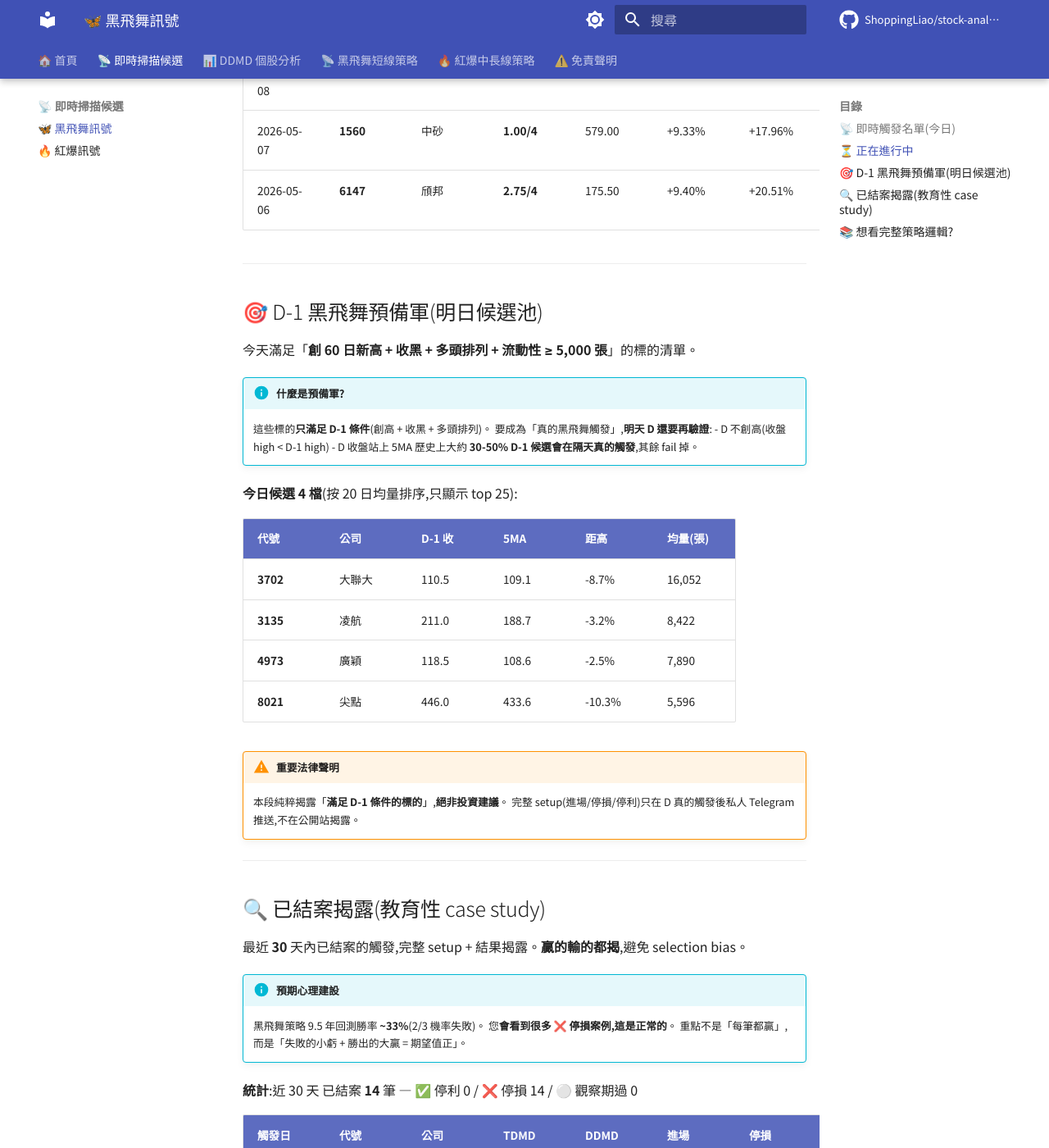
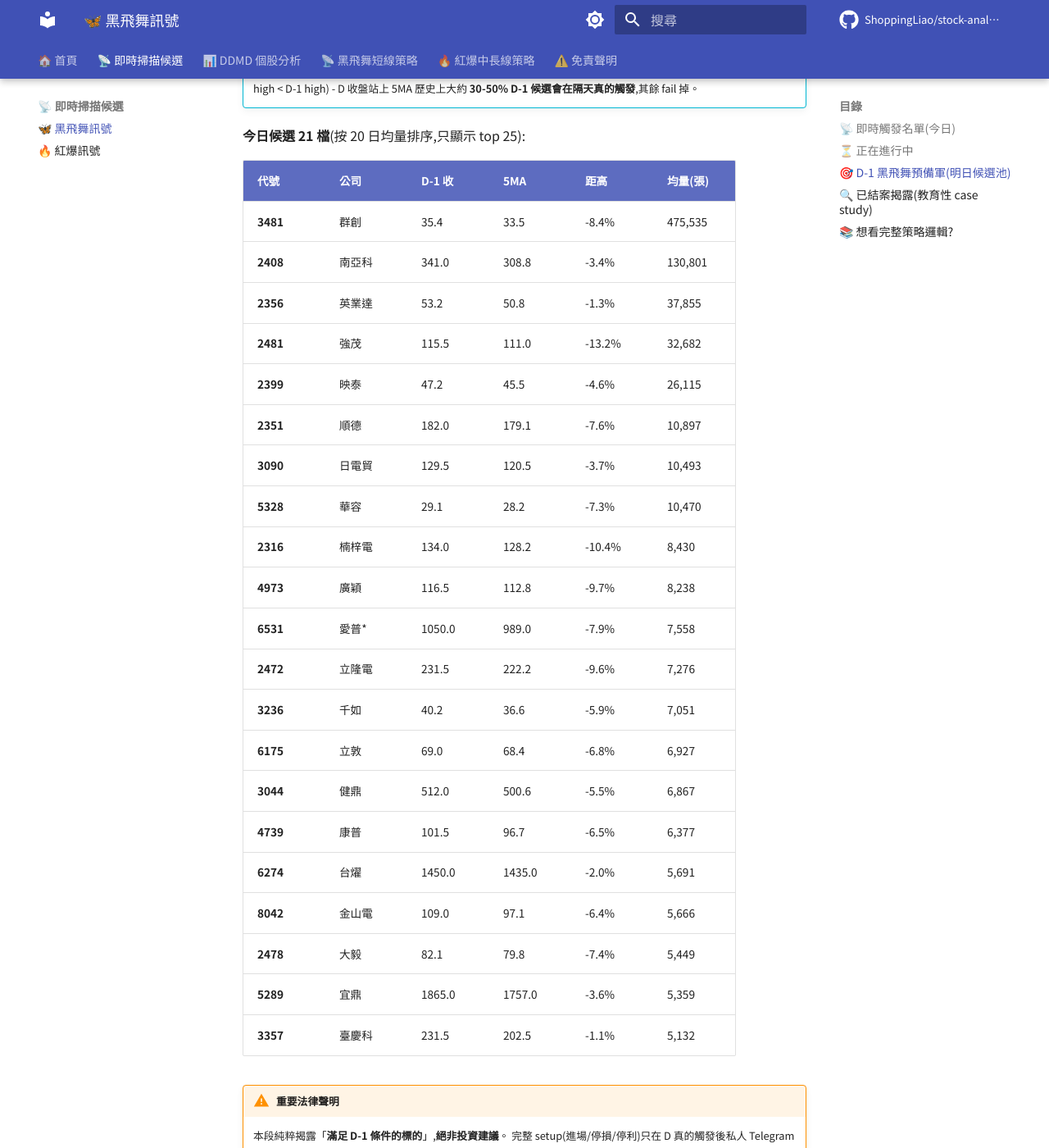
Before and after one commit to ShoppingLiao/stock-analysis-public, an MkDocs documentation site: the page built from docs/signals_black_butterfly.md, in a window 1280 px wide and 1400 px high, scrolled down 2633 px. Shown: the whole window at 82% size. Built offline with MkDocs 1.6.1 and Material for MkDocs 9.7.7, drawn with Linux system fonts in a browser that asks for light colours; comment, search, counter and statistics services are not loaded; some of the changed text lies outside the part shown.

Commit message:
docs(signals): update BB + RB (2026-05-14)

```diff
--- a/docs/signals_black_butterfly.md
+++ b/docs/signals_black_butterfly.md
@@ -27,32 +27,26 @@
 
 | 觸發日 | 代號 | 公司 | TDMD | 進場 | 最新 % | MFE | MAE | 狀態 |
 |--------|------|------|------|------|--------|-----|-----|------|
-| 2026-05-13 | **6278** | 台表科 | **1.25/4** | 204.00 | — | — | — | ⏸️ 待入場 |
-| 2026-05-13 | **3006** | 晶豪科 | **1.50/4** | 215.00 | — | — | — | ⏸️ 待入場 |
-| 2026-05-13 | **6196** | 帆宣 | **1.50/4** | 414.50 | — | — | — | ⏸️ 待入場 |
-| 2026-05-13 | **3443** | 創意 | **1.75/4** | 5305.00 | — | — | — | ⏸️ 待入場 |
-| 2026-05-13 | **5289** | 宜鼎 | **1.25/4** | 1745.00 | — | — | — | ⏸️ 待入場 |
-| 2026-05-13 | **8261** | 富鼎 | **1.00/4** | 131.50 | — | — | — | ⏸️ 待入場 |
-| 2026-05-13 | **2855** | 統一證 | **1.00/4** | 41.70 | — | — | — | ⏸️ 待入場 |
-| 2026-05-13 | **2351** | 順德 | **1.00/4** | 181.50 | — | — | — | ⏸️ 待入場 |
-| 2026-05-13 | **8299** | 群聯 | **1.25/4** | 2615.00 | — | — | — | ⏸️ 待入場 |
-| 2026-05-13 | **6016** | 康和證 | **2.00/4** | 23.30 | — | — | — | ⏸️ 待入場 |
-| 2026-05-13 | **2451** | 創見 | **2.00/4** | 325.50 | — | — | — | ⏸️ 待入場 |
-| 2026-05-13 | **6005** | 群益證 | **1.25/4** | 31.85 | — | — | — | ⏸️ 待入場 |
-| 2026-05-13 | **2108** | 南帝 | **2.00/4** | 27.85 | — | — | — | ⏸️ 待入場 |
-| 2026-05-13 | **2301** | 光寶科 | **2.00/4** | 211.50 | — | — | — | ⏸️ 待入場 |
-| 2026-05-12 | **3490** | 單井 | **1.75/4** | 31.05 | +4.51% | +9.50% | 1.45% | 🔵 追蹤中 |
-| 2026-05-11 | **5284** | jpp-KY | **1.50/4** | 367.00 | +7.36% | +10.35% | -2.72% | 🔵 追蹤中 |
-| 2026-05-11 | **3162** | 精確 | **1.50/4** | 90.50 | -3.31% | +0.66% | -4.75% | 🔵 追蹤中 |
-| 2026-05-11 | **3090** | 日電貿 | **2.00/4** | 116.50 | +5.15% | +8.15% | -3.43% | 🔵 追蹤中 |
-| 2026-05-11 | **6257** | 矽格 | **0.50/4** | 212.00 | +0.00% | +0.94% | -3.77% | 🔵 追蹤中 |
-| 2026-05-11 | **2327** | 國巨* | **1.25/4** | 395.00 | +6.33% | +8.86% | -1.14% | 🔵 追蹤中 |
-| 2026-05-08 | **8210** | 勤誠 | **1.75/4** | 1415.00 | +7.42% | +12.37% | 0.00% | 🔵 追蹤中 |
-| 2026-05-08 | **3033** | 威健 | **2.50/4** | 43.85 | -2.05% | +1.71% | -3.65% | 🔵 追蹤中 |
-| 2026-05-08 | **3209** | 全科 | **1.75/4** | 54.80 | +14.42% | +21.35% | 9.49% | 🔵 追蹤中 |
-| 2026-05-08 | **2382** | 廣達 | **1.25/4** | 341.00 | -0.15% | +1.91% | -1.61% | 🔵 追蹤中 |
-| 2026-05-07 | **1560** | 中砂 | **1.00/4** | 579.00 | +9.33% | +17.96% | -1.90% | 🔵 追蹤中 |
-| 2026-05-06 | **6147** | 頎邦 | **2.75/4** | 175.50 | +9.40% | +20.51% | 3.42% | 🔵 追蹤中 |
+| 2026-05-13 | **3006** | 晶豪科 | **1.50/4** | 215.00 | +10.70% | +10.70% | 6.74% | 🔵 追蹤中 |
+| 2026-05-13 | **6005** | 群益證 | **1.25/4** | 31.85 | -0.78% | +2.83% | -1.26% | 🔵 追蹤中 |
+| 2026-05-13 | **6196** | 帆宣 | **1.50/4** | 414.50 | +5.07% | +8.56% | -1.57% | 🔵 追蹤中 |
+| 2026-05-13 | **3443** | 創意 | **1.75/4** | 5305.00 | -4.34% | +3.96% | -4.71% | 🔵 追蹤中 |
+| 2026-05-13 | **5289** | 宜鼎 | **1.25/4** | 1745.00 | +6.88% | +10.89% | 6.02% | 🔵 追蹤中 |
+| 2026-05-13 | **8261** | 富鼎 | **1.00/4** | 131.50 | +3.42% | +10.27% | 3.42% | 🔵 追蹤中 |
+| 2026-05-13 | **2351** | 順德 | **1.00/4** | 181.50 | +0.28% | +8.54% | -2.48% | 🔵 追蹤中 |
+| 2026-05-13 | **8299** | 群聯 | **1.25/4** | 2615.00 | +10.13% | +10.13% | 7.65% | 🔵 追蹤中 |
+| 2026-05-13 | **2451** | 創見 | **2.00/4** | 325.50 | +5.84% | +7.99% | 2.46% | 🔵 追蹤中 |
+| 2026-05-13 | **2108** | 南帝 | **2.00/4** | 27.85 | -0.72% | +1.80% | -1.26% | 🔵 追蹤中 |
+| 2026-05-13 | **6278** | 台表科 | **1.25/4** | 204.00 | +10.78% | +10.78% | 3.92% | 🔵 追蹤中 |
+| 2026-05-12 | **3490** | 單井 | **1.75/4** | 31.05 | +14.81% | +14.81% | 1.45% | 🔵 追蹤中 |
+| 2026-05-11 | **5284** | jpp-KY | **1.50/4** | 367.00 | +5.18% | +10.35% | -2.72% | 🔵 追蹤中 |
+| 2026-05-11 | **3090** | 日電貿 | **2.00/4** | 116.50 | +11.16% | +15.45% | -3.43% | 🔵 追蹤中 |
+| 2026-05-11 | **6257** | 矽格 | **0.50/4** | 212.00 | -0.71% | +2.59% | -3.77% | 🔵 追蹤中 |
+| 2026-05-11 | **2327** | 國巨* | **1.25/4** | 395.00 | +16.96% | +16.96% | -1.14% | 🔵 追蹤中 |
+| 2026-05-08 | **3033** | 威健 | **2.50/4** | 43.85 | +5.82% | +6.61% | -3.65% | 🔵 追蹤中 |
+| 2026-05-08 | **3209** | 全科 | **1.75/4** | 54.80 | +15.88% | +21.35% | 9.49% | 🔵 追蹤中 |
+| 2026-05-07 | **1560** | 中砂 | **1.00/4** | 579.00 | +12.26% | +17.96% | -1.90% | 🔵 追蹤中 |
+| 2026-05-06 | **6147** | 頎邦 | **2.75/4** | 175.50 | +6.27% | +20.51% | 3.42% | 🔵 追蹤中 |
 
 
 ---
@@ -68,14 +62,31 @@
     - D 收盤站上 5MA
     歷史上大約 **30-50% D-1 候選會在隔天真的觸發**,其餘 fail 掉。
 
-**今日候選 4 檔**(按 20 日均量排序,只顯示 top 25):
+**今日候選 21 檔**(按 20 日均量排序,只顯示 top 25):
 
 | 代號 | 公司 | D-1 收 | 5MA | 距高 | 均量(張) |
 |------|------|--------|-----|------|---------|
-| **3702** | 大聯大 | 110.5 | 109.1 | -8.7% | 16,052 |
-| **3135** | 凌航 | 211.0 | 188.7 | -3.2% | 8,422 |
-| **4973** | 廣穎 | 118.5 | 108.6 | -2.5% | 7,890 |
-| **8021** | 尖點 | 446.0 | 433.6 | -10.3% | 5,596 |
+| **3481** | 群創 | 35.4 | 33.5 | -8.4% | 475,535 |
+| **2408** | 南亞科 | 341.0 | 308.8 | -3.4% | 130,801 |
+| **2356** | 英業達 | 53.2 | 50.8 | -1.3% | 37,855 |
+| **2481** | 強茂 | 115.5 | 111.0 | -13.2% | 32,682 |
+| **2399** | 映泰 | 47.2 | 45.5 | -4.6% | 26,115 |
+| **2351** | 順德 | 182.0 | 179.1 | -7.6% | 10,897 |
+| **3090** | 日電貿 | 129.5 | 120.5 | -3.7% | 10,493 |
+| **5328** | 華容 | 29.1 | 28.2 | -7.3% | 10,470 |
+| **2316** | 楠梓電 | 134.0 | 128.2 | -10.4% | 8,430 |
+| **4973** | 廣穎 | 116.5 | 112.8 | -9.7% | 8,238 |
+| **6531** | 愛普* | 1050.0 | 989.0 | -7.9% | 7,558 |
+| **2472** | 立隆電 | 231.5 | 222.2 | -9.6% | 7,276 |
+| **3236** | 千如 | 40.2 | 36.6 | -5.9% | 7,051 |
+| **6175** | 立敦 | 69.0 | 68.4 | -6.8% | 6,927 |
+| **3044** | 健鼎 | 512.0 | 500.6 | -5.5% | 6,867 |
+| **4739** | 康普 | 101.5 | 96.7 | -6.5% | 6,377 |
+| **6274** | 台燿 | 1450.0 | 1435.0 | -2.0% | 5,691 |
+| **8042** | 金山電 | 109.0 | 97.1 | -6.4% | 5,666 |
+| **2478** | 大毅 | 82.1 | 79.8 | -7.4% | 5,449 |
+| **5289** | 宜鼎 | 1865.0 | 1757.0 | -3.6% | 5,359 |
+| **3357** | 臺慶科 | 231.5 | 202.5 | -1.1% | 5,132 |
 
 !!! warning "重要法律聲明"
     本段純粹揭露「**滿足 D-1 條件的標的**」,**絕非投資建議**。
@@ -93,24 +104,30 @@
     您**會看到很多 ❌ 停損案例,這是正常的**。
     重點不是「每筆都贏」,而是「失敗的小虧 + 勝出的大贏 = 期望值正」。
 
-**統計**:近 30 天 已結案 **14** 筆 — ✅ 停利 0 / ❌ 停損 14 / ⚪ 觀察期過 0
+**統計**:近 30 天 已結案 **20** 筆 — ✅ 停利 1 / ❌ 停損 19 / ⚪ 觀察期過 0
 
 | 觸發日 | 代號 | 公司 | TDMD | DDMD | 進場 | 停損 | 停利 | 結果 | 報酬 | MFE | MAE |
 |--------|------|------|------|------|------|------|------|------|------|-----|-----|
+| 2026-05-13 | **2855** | 統一證 | **1.00** | — | 41.70 | 40.85 | 45.87 | 🟢 ❌ 停損 | -2.04% | +1.68% | -4.08% |
+| 2026-05-13 | **6016** | 康和證 | **2.00** | — | 23.30 | 22.75 | 25.63 | 🟢 ❌ 停損 | -2.36% | +3.65% | -4.72% |
+| 2026-05-13 | **2301** | 光寶科 | **2.00** | — | 211.50 | 209.00 | 232.65 | 🟢 ❌ 停損 | -1.18% | +-0.24% | -4.02% |
 | 2026-05-11 | **2891** | 中信金 | **2.00** | — | 55.30 | 54.20 | 60.83 | 🟢 ❌ 停損 | -1.99% | +-0.72% | -3.25% |
+| 2026-05-11 | **6026** | 福邦證 | **2.00** | — | 16.60 | 16.00 | 18.26 | 🟢 ❌ 停損 | -3.61% | +1.81% | -4.82% |
+| 2026-05-11 | **6261** | 久元 | **1.25** | — | 121.00 | 115.50 | 133.10 | 🟢 ❌ 停損 | -4.55% | +1.65% | -7.02% |
+| 2026-05-11 | **3162** | 精確 | **1.50** | — | 90.50 | 85.60 | 99.55 | 🟢 ❌ 停損 | -5.41% | +0.66% | -8.18% |
+| 2026-05-11 | **2342** | 茂矽 | **2.75** | — | 43.05 | 41.65 | 47.36 | 🟢 ❌ 停損 | -3.25% | +4.07% | -4.99% |
 | 2026-05-11 | **2356** | 英業達 | **1.25** | — | 50.20 | 48.60 | 55.22 | 🟢 ❌ 停損 | -3.19% | +0.40% | -4.88% |
-| 2026-05-11 | **2342** | 茂矽 | **2.75** | — | 43.05 | 41.65 | 47.36 | 🟢 ❌ 停損 | -3.25% | +4.07% | -4.99% |
-| 2026-05-11 | **6261** | 久元 | **1.25** | — | 121.00 | 115.50 | 133.10 | 🟢 ❌ 停損 | -4.55% | +1.65% | -7.02% |
-| 2026-05-11 | **6026** | 福邦證 | **2.00** | — | 16.60 | 16.00 | 18.26 | 🟢 ❌ 停損 | -3.61% | +1.81% | -4.82% |
+| 2026-05-08 | **6174** | 安碁 | **3.25** | — | 41.00 | 38.15 | 45.10 | 🟢 ❌ 停損 | -4.02% | +7.20% | -8.05% |
+| 2026-05-08 | **8210** | 勤誠 | **1.75** | — | 1415.00 | 1215.00 | 1556.50 | 🔴 ✅ 停利 | +3.18% | +12.37% | 0.00% |
+| 2026-05-08 | **4967** | 十銓 | **1.75** | — | 298.00 | 281.00 | 327.80 | 🟢 ❌ 停損 | -5.70% | +-2.52% | -6.71% |
+| 2026-05-08 | **2885** | 元大金 | **1.50** | — | 56.50 | 54.90 | 62.15 | 🟢 ❌ 停損 | -2.83% | +1.42% | -3.36% |
 | 2026-05-08 | **2330** | 台積電 | **1.50** | [20/20 →](https://shoppingliao.github.io/stock-analysis-public/reports/2330_%E5%8F%B0%E7%A9%8D%E9%9B%BB_DDMD_2026-05-07/) | 2300.00 | 2240.00 | 2530.00 | 🟢 ❌ 停損 | -2.61% | +-0.87% | -3.91% |
-| 2026-05-08 | **2885** | 元大金 | **1.50** | — | 56.50 | 54.90 | 62.15 | 🟢 ❌ 停損 | -2.83% | +1.42% | -3.36% |
-| 2026-05-08 | **4967** | 十銓 | **1.75** | — | 298.00 | 281.00 | 327.80 | 🟢 ❌ 停損 | -5.70% | +-2.52% | -6.71% |
-| 2026-05-08 | **6174** | 安碁 | **3.25** | — | 41.00 | 38.15 | 45.10 | 🟢 ❌ 停損 | -4.02% | +7.20% | -8.05% |
+| 2026-05-08 | **2382** | 廣達 | **1.25** | [16/20 →](https://shoppingliao.github.io/stock-analysis-public/reports/2382_%E5%BB%A3%E9%81%94_DDMD_2026-05-05/) | 341.00 | 333.00 | 375.10 | 🟢 ❌ 停損 | -2.35% | +3.08% | -2.35% |
+| 2026-05-07 | **2345** | 智邦 | **0.75** | — | 2550.00 | 2300.00 | 2805.00 | 🟢 ❌ 停損 | -4.51% | +5.69% | -9.61% |
+| 2026-05-07 | **6451** | 訊芯-KY | **1.75** | — | 488.00 | 453.00 | 536.80 | 🟢 ❌ 停損 | -7.17% | +0.41% | -9.63% |
 | 2026-05-07 | **3042** | 晶技 | **2.25** | [13/20 →](https://shoppingliao.github.io/stock-analysis-public/reports/3042_%E6%99%B6%E6%8A%80_DDMD_2026-05-06/) | 162.50 | 146.50 | 178.75 | 🟢 ❌ 停損 | -9.85% | +3.38% | -9.85% |
-| 2026-05-07 | **6451** | 訊芯-KY | **1.75** | — | 488.00 | 453.00 | 536.80 | 🟢 ❌ 停損 | -7.17% | +0.41% | -9.63% |
-| 2026-05-07 | **2345** | 智邦 | **0.75** | — | 2550.00 | 2300.00 | 2805.00 | 🟢 ❌ 停損 | -4.51% | +5.69% | -9.61% |
+| 2026-05-05 | **3665** | 貿聯-KY | **1.50** | [18/20 →](https://shoppingliao.github.io/stock-analysis-public/reports/3665_%E8%B2%BF%E8%81%AF_DDMD_2026-05-06/) | 2875.00 | 2800.00 | 3162.50 | 🟢 ❌ 停損 | -2.61% | +0.35% | -9.91% |
 | 2026-05-05 | **2049** | 上銀 | **1.50** | — | 321.00 | 308.00 | 353.10 | 🟢 ❌ 停損 | -4.05% | +2.18% | -4.05% |
-| 2026-05-05 | **3665** | 貿聯-KY | **1.50** | [18/20 →](https://shoppingliao.github.io/stock-analysis-public/reports/3665_%E8%B2%BF%E8%81%AF_DDMD_2026-05-06/) | 2875.00 | 2800.00 | 3162.50 | 🟢 ❌ 停損 | -2.61% | +0.35% | -9.91% |
 
 > **欄位說明**:**MFE** = 進場後最大潛在獲利(假設不出場、放完觀察期會看到的最大漲幅);**MAE** = 最大潛在虧損(假設不停損會看到的最大跌幅)。
 
```
Also changed, not shown: docs/signals_red_burst.md (+7 -2 lines).
